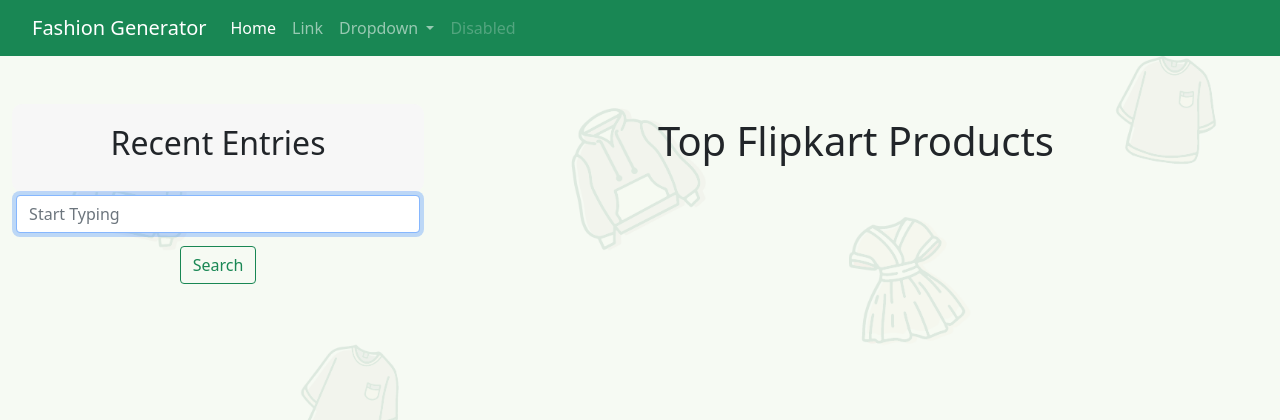
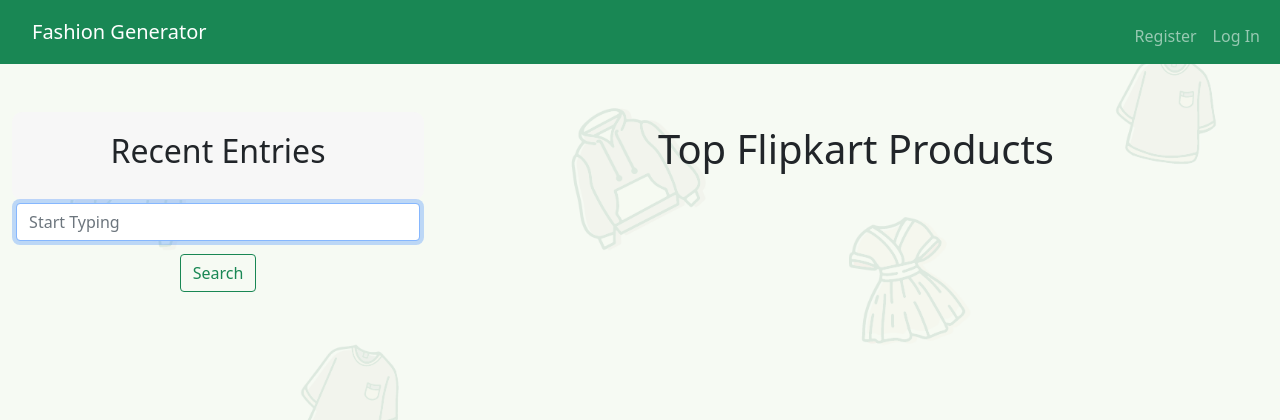
Before and after one commit to ayushjpeg/Fashion_Generator, a Flask app: page / in a window 1280 px wide. Shown: the top 420 px of the page. Run offline with Flask 3, Linux system fonts and the light colour scheme.

Commit message:
Login-complete

```diff
--- a/app.py
+++ b/app.py
@@ -1,13 +1,13 @@
-import random, os, sys
-from flask import Flask, redirect, render_template, request
+from flask import Flask, redirect, render_template, request, session
 import nltk
 from nltk.chat.util import Chat, reflections
+import requests
+from flask_session import Session
+from bs4 import BeautifulSoup
+from werkzeug.security import check_password_hash, generate_password_hash
+from helpers import apology, login_required
 from support import Fashion_array
-import re
-import requests
-from bs4 import BeautifulSoup
-
-
+import sqlite3
 
 def search_flipkart(query):
     url = f'https://www.flipkart.com/search?q={query}&otracker=search&otracker1=search&marketplace=FLIPKART&as-show=on&as=off'
@@ -36,6 +36,16 @@
 
 # Ensure templates are auto-reloaded
 app.config["TEMPLATES_AUTO_RELOAD"] = True
+
+
+# Configure session to use filesystem (instead of signed cookies)
+app.config["SESSION_PERMANENT"] = False
+app.config["SESSION_TYPE"] = "filesystem"
+Session(app)
+id = ''
+
+
+
 
 
 # Variables
@@ -68,7 +78,6 @@
                 if match:
                     preference = match.group(1)
                     if preference:
-                        # Determine the category based on the pattern used
                         if 'wear'  in pattern:
                             category = 'clothing'
                         elif 'color' in pattern:
@@ -80,14 +89,14 @@
                         elif 'brand' in pattern:
                             category = 'brands'
                         else:
-                            category = 'other'  # Modify this as needed
-                        user_preferences[category] = (preference)  # Store the preference in the dictionary
+                            category = 'other'
+                        user_preferences[category] = (preference)
 
                         entries.append(f"I'll remember that you enjoy {preference} in {category}.")
                     break
-
         except:
             entries.append("I was expecting something more detailed about your likings.")
+
         search_criteria = user_preferences
         print(search_criteria)
         search_query = ' '.join(search_criteria.values())
@@ -115,30 +124,95 @@
         return render_template("index.html", entries=entries,  top_links=[])
 
 
-@app.route('/search/<query>')
-def search(query):
-    # Fetch search results from Flipkart
-    headers = {
-        'User-Agent': 'Mozilla/5.0 (Windows NT 10.0; Win64; x64) AppleWebKit/537.36 (KHTML, like Gecko) Chrome/58.0.3029.110 Safari/537.3'
-    }
-    url = f"https://www.flipkart.com/search?q={query}"
-    response = requests.get(url, headers=headers)
-    soup = BeautifulSoup(response.content, 'html.parser')
 
-    # Extract product details
-    product_details = []
-    for product in soup.select('.YOUR_PRODUCT_CLASS_NAME'):
-        title = product.text
-        link = product.find('a')['href']
-        product_details.append({'title': title, 'link': link})
-    print(product_details, query)
+@app.route("/login", methods=["GET", "POST"])
+def login():
+    session.clear()
 
-    return render_template('search_results.html', query=query, results=product_details)
+    if request.method == "POST":
+
+        # Database
+        conn = sqlite3.connect("userdata.db")
+        db = conn.cursor()
 
 
+        if not request.form.get("username"):
+            return apology("must provide username", 403)
+        elif not request.form.get("password"):
+            return apology("must provide password", 403)
+        username_to_search = request.form.get("username")
+
+        db.execute("SELECT * FROM users WHERE username = ?", (username_to_search,))
+
+        rows = db.fetchall()
+
+        print(rows)
+
+        if len(rows) != 1 or not check_password_hash(rows[0][2], request.form.get("password")):
+            return apology("invalid username and/or password", 403)
+
+        session["user_id"] = rows[0][0]
+
+        conn.close()
+
+        return redirect("/")
+    else:
+        return render_template("login.html")
+
+
+@app.route("/logout")
+def logout():
+    session.clear()
+    return redirect("/")
+
+
+@app.route("/register", methods=["GET", "POST"])
+def register():
+    session.clear()
+    if request.method == "POST":
+
+
+        # Database
+        conn = sqlite3.connect("userdata.db")
+        db = conn.cursor()
+
+        if (not request.form.get("username")) or request.form.get("username") == "" or request.form.get("username") == None:
+            return apology("Username cannot be left blank")
+
+        if (not request.form.get("password")) or request.form.get("password") == "" or request.form.get("password") == None:
+            return apology("Password cannot be left blank")
+
+        if (not request.form.get("confirmation")) or request.form.get("confirmation") == None:
+            return apology("Password confirmation cannot be left blank")
+
+        if request.form.get("password") != request.form.get("confirmation"):
+            return apology("Password and confirm password dont match")
+
+        username_to_search = request.form.get("username")
+        db.execute("SELECT * FROM users WHERE username = ?", (username_to_search,))
+
+        rows = db.fetchall()
+
+        if len(rows) > 0:
+            return apology("Username already exists")
+
+        username = request.form.get("username")
+        hashed_password = generate_password_hash(request.form.get("password"))
+        db.execute("INSERT INTO users (username, hash) VALUES (?, ?)", (username, hashed_password))
+        conn.commit()
+
+        db.execute("SELECT id FROM users WHERE username = ?", (username,))
+        user_id = db.fetchone()[0]
+
+        session["user_id"] = user_id
+
+        conn.close()
+
+        return redirect('/')
+    else:
+        return render_template("register.html")
 
 
 
 if __name__ == '__main__':
-    # Run the app on all network interfaces on port 5000
     app.run(host='0.0.0.0',port = 5050, debug=True)
--- a/helpers.py
+++ b/helpers.py
@@ -1,4 +1,4 @@
-from flask import redirect, render_template, request, session
+from flask import redirect, render_template, session
 from functools import wraps
 
 
--- a/templates/layout.html
+++ b/templates/layout.html
@@ -20,28 +20,22 @@
                 <span class="navbar-toggler-icon"></span>
               </button>
               <div class="collapse navbar-collapse" id="navbarSupportedContent">
-                <ul class="navbar-nav me-auto mb-2 mb-lg-0">
-                  <li class="nav-item">
-                    <a class="nav-link active" aria-current="page" href="#">Home</a>
-                  </li>
-                  <li class="nav-item">
-                    <a class="nav-link" href="#">Link</a>
-                  </li>
-                  <li class="nav-item dropdown">
-                    <a class="nav-link dropdown-toggle" href="#" id="navbarDropdown" role="button" data-bs-toggle="dropdown" aria-expanded="false">
-                      Dropdown
-                    </a>
-                    <ul class="dropdown-menu" aria-labelledby="navbarDropdown">
-                      <li><a class="dropdown-item" href="#">Action</a></li>
-                      <li><a class="dropdown-item" href="#">Another action</a></li>
-                      <li><hr class="dropdown-divider"></li>
-                      <li><a class="dropdown-item" href="#">Something else here</a></li>
-                    </ul>
-                  </li>
-                  <li class="nav-item">
-                    <a class="nav-link disabled" href="#" tabindex="-1" aria-disabled="true">Disabled</a>
-                  </li>
-                </ul>
+                {% if session["user_id"] %}
+                        <ul class="navbar-nav me-auto mt-2">
+                            <li class="nav-item"><a class="nav-link" href="/quote">Likings</a></li>
+                            <li class="nav-item"><a class="nav-link" href="/buy">Social Media Trends</a></li>
+                            <li class="nav-item"><a class="nav-link" href="/sell">Upcoming Festives</a></li>
+                            <li class="nav-item"><a class="nav-link" href="/history">Based on history</a></li>
+                        </ul>
+                        <ul class="navbar-nav ms-auto mt-2">
+                            <li class="nav-item"><a class="nav-link" href="/logout">Log Out</a></li>
+                        </ul>
+                    {% else %}
+                        <ul class="navbar-nav ms-auto mt-2">
+                            <li class="nav-item"><a class="nav-link" href="/register">Register</a></li>
+                            <li class="nav-item"><a class="nav-link" href="/login">Log In</a></li>
+                        </ul>
+                    {% endif %}
 
               </div>
             </div>
```
Also changed, not shown: templates/register.html (added, +24 -0 lines), templates/search_results.html (deleted, +0 -16 lines), userdata.db (added), 2 other files.
